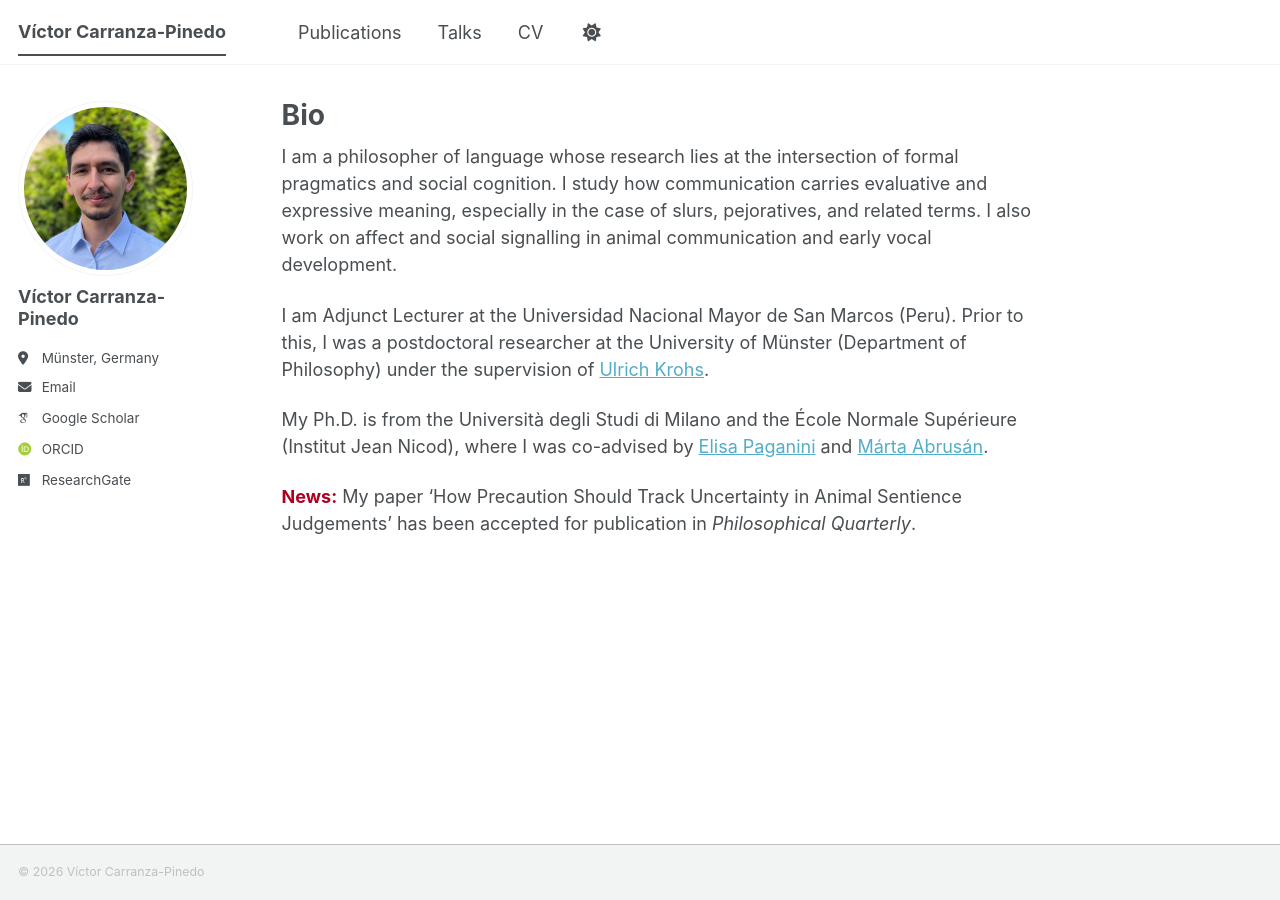
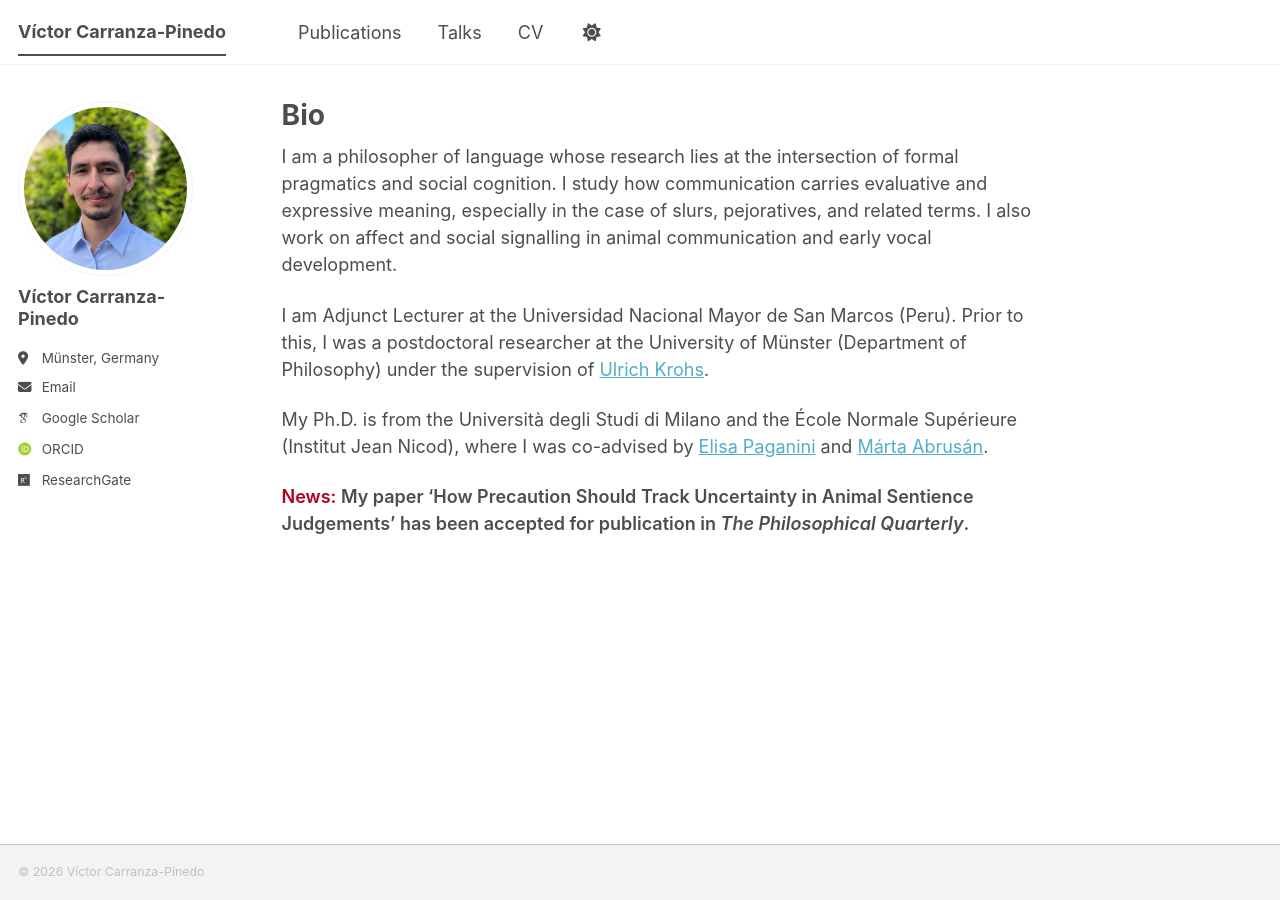
Before and after one commit to carranza-pinedo/carranza-pinedo.github.io, a Jekyll site: the page built from _pages/about.md, in a window 1280 px wide. Built offline with Jekyll 4.4.1, drawn with Linux system fonts in a browser that asks for light colours; some web fonts are replaced; a script bundle is joined from its source files by our own code; library files that are not in the unit come from our copies.

Commit message:
Update about.md

```diff
--- a/_pages/about.md
+++ b/_pages/about.md
@@ -15,7 +15,7 @@ I am Adjunct Lecturer at the Universidad Nacional Mayor de San Marcos (Peru). Pr
 
 My Ph.D. is from the Università degli Studi di Milano and the École Normale Supérieure (Institut Jean Nicod), where I was co-advised by [Elisa Paganini](https://www.unimi.it/en/ugov/person/elisa-paganini) and [Márta Abrusán](https://sites.google.com/site/martaabrusan/).
 
-<p>
-<strong style="color: #b00020;">News:</strong>
-My paper ‘How Precaution Should Track Uncertainty in Animal Sentience Judgements’ has been accepted for publication in <em>Philosophical Quarterly</em>.
+<p style="font-weight: 600;">
+<span style="color: #b00020;">News:</span>
+My paper ‘How Precaution Should Track Uncertainty in Animal Sentience Judgements’ has been accepted for publication in <em>The Philosophical Quarterly</em>.
 </p>
```
